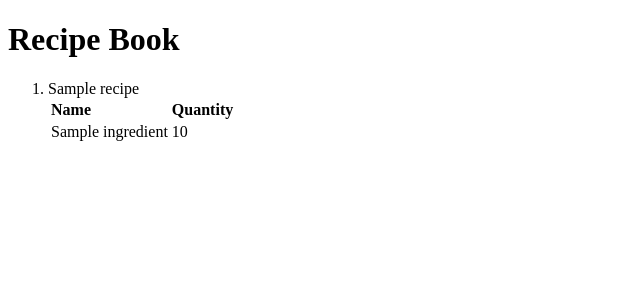
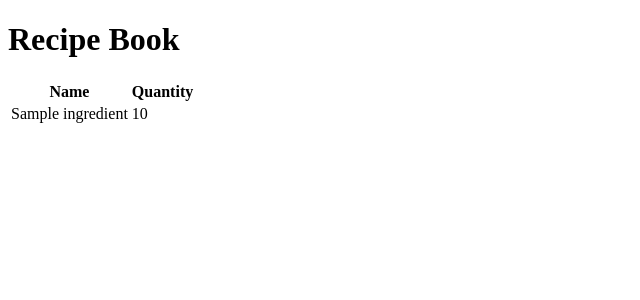
Before and after one commit to rcbernos/recipebook-bernos-rouel, a Django app: template templates/recipe1.html in a window 1280 px wide. Shown: the top 300 px of the page, without its empty margins (0-640 px from the left). Run offline with Django 5.2, Linux system fonts and the light colour scheme; the template is opened without the code that fills it: most values are stand-ins (such as "Sample title", 1, 10 or a date in 2020).

Commit message:
removed list and let table elements remain

```diff
--- a/templates/recipe1.html
+++ b/templates/recipe1.html
@@ -2,10 +2,6 @@
 {% load static %}
 {% block title %}Recipe List{% endblock %}
 {% block content %}
-    <ol>
-        {% for recipe in recipes %}
-        <li>
-            {{ recipe.name }}
     <table>
         <tr>
             <th>Name</th>
@@ -18,7 +14,4 @@
         </tr>
         {% endfor %}
     </table>
-        </li>
-        {% endfor %}
-    </ol>
 {% endblock %}
```
Lines whose indentation alone changed are shown as unchanged.
